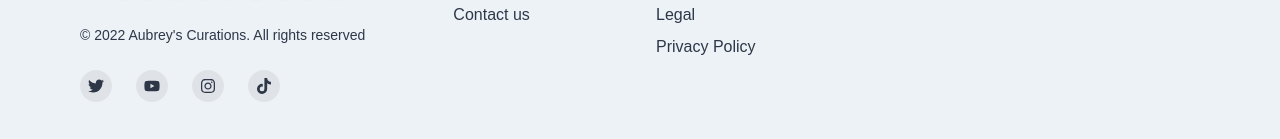
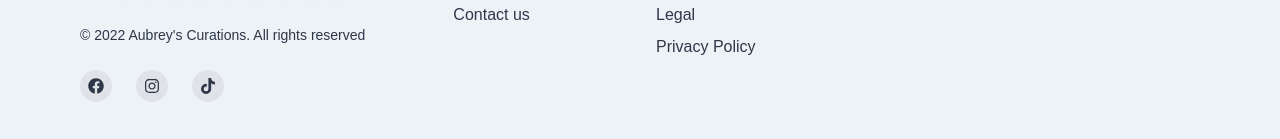
Before and after one commit to alvinrumbaoa/aubrey-s, a Next.js app in the folder client/: page / in a window 1280 px wide. Shown: the part 8436-8575 px from the top of the page. Built offline with nearby package versions, Linux system fonts and the light colour scheme; a web font is replaced by a local one.

Commit message:
change resolution for carousel

```diff
--- a/client/components/Carousel.jsx
+++ b/client/components/Carousel.jsx
@@ -43,8 +43,8 @@ export default function Carousel() {
   return (
     <Box
       position={'relative'}
-      height={{sm:"50%",lg:'full'}}
-      width={{sm:"90%",lg:'full'}}
+      height='full'
+      width='full'
       overflow={'hidden'}>
       {/* CSS files for react-slick */}
       <link
--- a/client/components/Footer.jsx
+++ b/client/components/Footer.jsx
@@ -10,15 +10,11 @@ import {
 	VisuallyHidden,
 	Input,
 	IconButton,
-	useColorModeValue,
-  } from '@chakra-ui/react';
-  import { ReactNode } from 'react';
-  import { FaInstagram, FaTwitter, FaYoutube, FaTiktok } from 'react-icons/fa';
-  import { BiMailSend } from 'react-icons/bi';
+	useColorModeValue, } from '@chakra-ui/react';
+import { FaInstagram, FaFacebook, FaTiktok } from 'react-icons/fa';
+import { BiMailSend } from 'react-icons/bi';
 
-
-
-  const SocialButton = ({
+const SocialButton = ({
 	children,
 	label,
 	href,
@@ -47,9 +43,9 @@ import {
 
   const ListHeader = ({ children }) => {
 	return (
-	  <Text fontWeight={'500'} fontSize={'lg'} mb={2}>
+	    <Text fontWeight={'500'} fontSize={'lg'} mb={2}>
 		{children}
-	  </Text>
+	    </Text>
 	);
   };
 
@@ -70,16 +66,13 @@ import {
 				© 2022 Aubrey's Curations. All rights reserved
 			  </Text>
 			  <Stack direction={'row'} spacing={6}>
-				<SocialButton label={'Twitter'} href={'#'}>
-				  <FaTwitter />
+				<SocialButton label={'Facebook'} href={'https://www.facebook.com/aubreycurations'}>
+			      <FaFacebook />
 				</SocialButton>
-				<SocialButton label={'YouTube'} href={'#'}>
-				  <FaYoutube />
-				</SocialButton>
-				<SocialButton label={'Instagram'} href={'#'}>
+				<SocialButton label={'Instagram'} href={'https://www.instagram.com/aubreyapproves'}>
 				  <FaInstagram />
 				</SocialButton>
-				<SocialButton label={'Tiktok'} href={'#'}>
+				<SocialButton label={'Tiktok'} href={'https://www.tiktok.com/@aubreyscurations'}>
 				  <FaTiktok />
 				</SocialButton>
 			  </Stack>
@@ -102,6 +95,7 @@ import {
 			  <Stack direction={'row'}>
 				<Input
 				  placeholder={'Your email address'}
+
 				  bg={useColorModeValue('blackAlpha.100', 'whiteAlpha.100')}
 				  border={0}
 				  _focus={{
```
